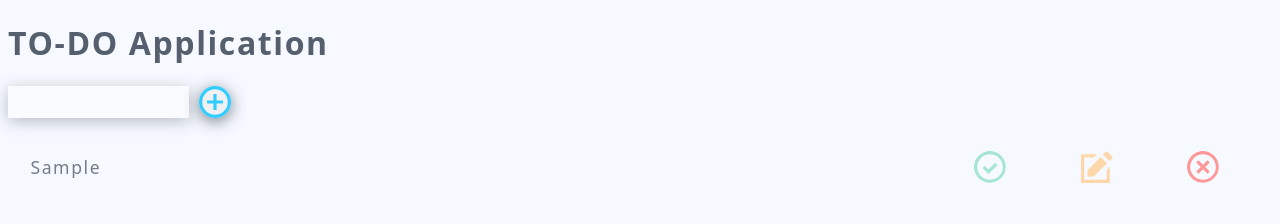
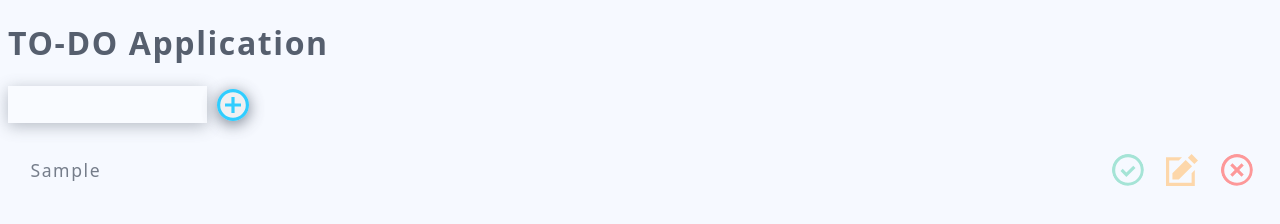
Before and after one commit to Adrydevmateo/todo-prototype, a plain HTML site: page index.html in a window 1280 px wide. Both pictures are taken after typing "Sample" into the empty fields and a click on the button 214 px from the left and 101 px from the top of the page. Drawn offline with Linux system fonts and the light colour scheme.

Commit message:
working on styling

```diff
--- a/index.css
+++ b/index.css
@@ -12,7 +12,10 @@
   --box-shadow-red: 0rem 0.2rem 1rem 0rem var(--primary-red);
   --box-shadow-blue: 0rem 0.2rem 1rem 0rem var(--primary-blue);
   --box-shadow-tuna: 0rem 0.2rem 1rem 0rem var(--tuna);
-  /* --box-shadow-tuna-: 0rem 0.2rem 1rem 0rem var(--tuna); */
+
+  --font-weight-basic: 500;
+
+  --text-transform-capitalize: capitalize;
 }
 
 html {
@@ -35,22 +38,25 @@ ol {
 }
 
 form {
-  display: flex;
-  gap: 0.6rem;
+    display: flex;
+    align-items: center !important;
+    gap: 0.6rem;
 }
 
 #input-todo {
   border: none;
   box-shadow: var(--box-shadow-tuna);
+  font-weight: var(--font-weight-basic);
   opacity: 0.4;
   outline: none;
+  padding: 0.7rem;
+  text-transform: var(--text-transform-capitalize);
 }
 
 #submit-button {
   padding: 0;
   border-radius: 100%;
-  display: inline-flex;
-  align-items: center;
+  display: flex;
   justify-content: center;
   border: none;
   box-shadow: var(--box-shadow-tuna);
@@ -73,15 +79,15 @@ form {
   display: flex;
   align-items: center;
   justify-content: space-between;
-  padding: 0.2rem 1rem 0.4rem 1.4rem;
+  padding: 0.1rem 1.2rem 0.2rem 1.4rem;
   cursor: pointer;
   opacity: 0.8;
 }
 
 .todo p {
-  font-weight: 500;
+  font-weight: var(--font-weight-basic);
   font-size: 1.1rem;
-  text-transform: capitalize;
+  text-transform: var(--text-transform-capitalize);
   width: 70%;
   word-wrap: break-word;
 }
@@ -89,7 +95,8 @@ form {
 .todo div {
   width: 26%;
   display: flex;
-  justify-content: space-around;
+  justify-content: end;
+  gap: 1.4rem;
 }
 
 .button-control {
```
